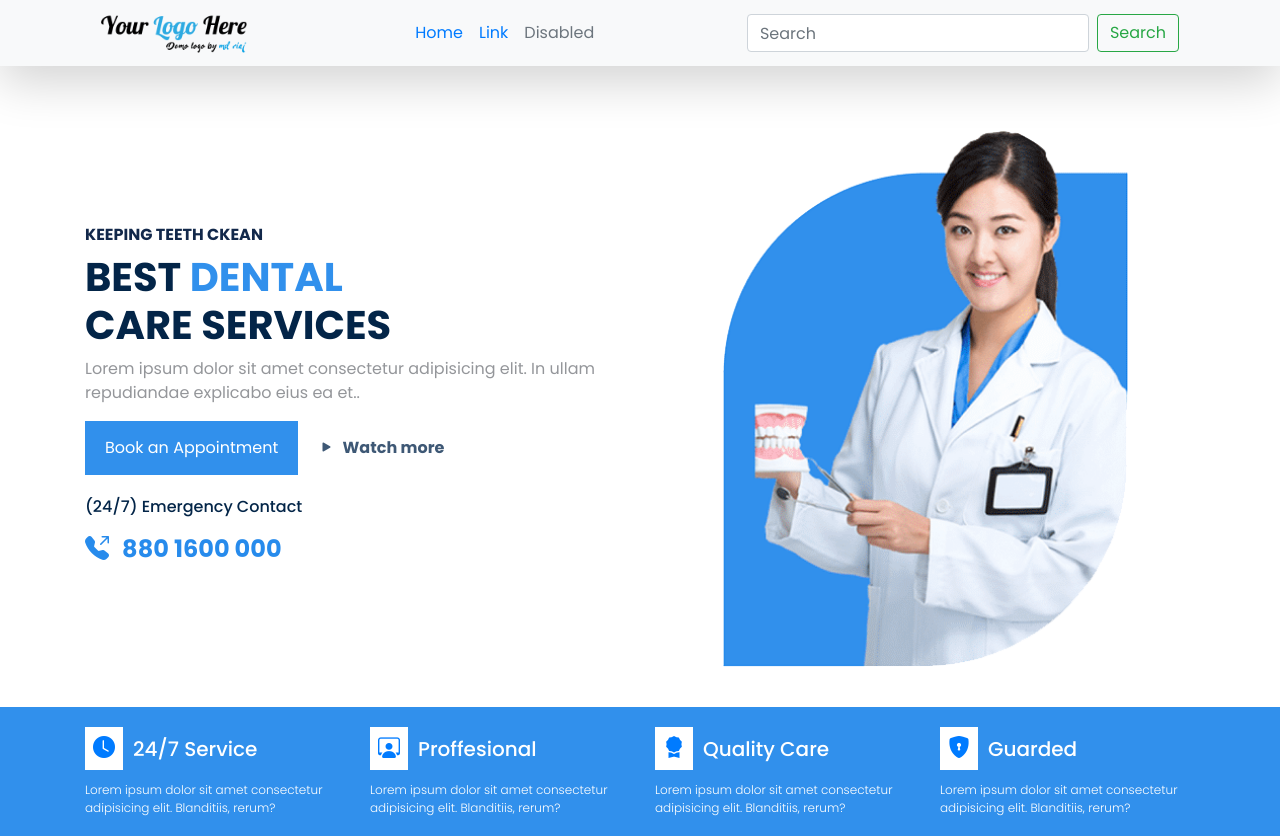
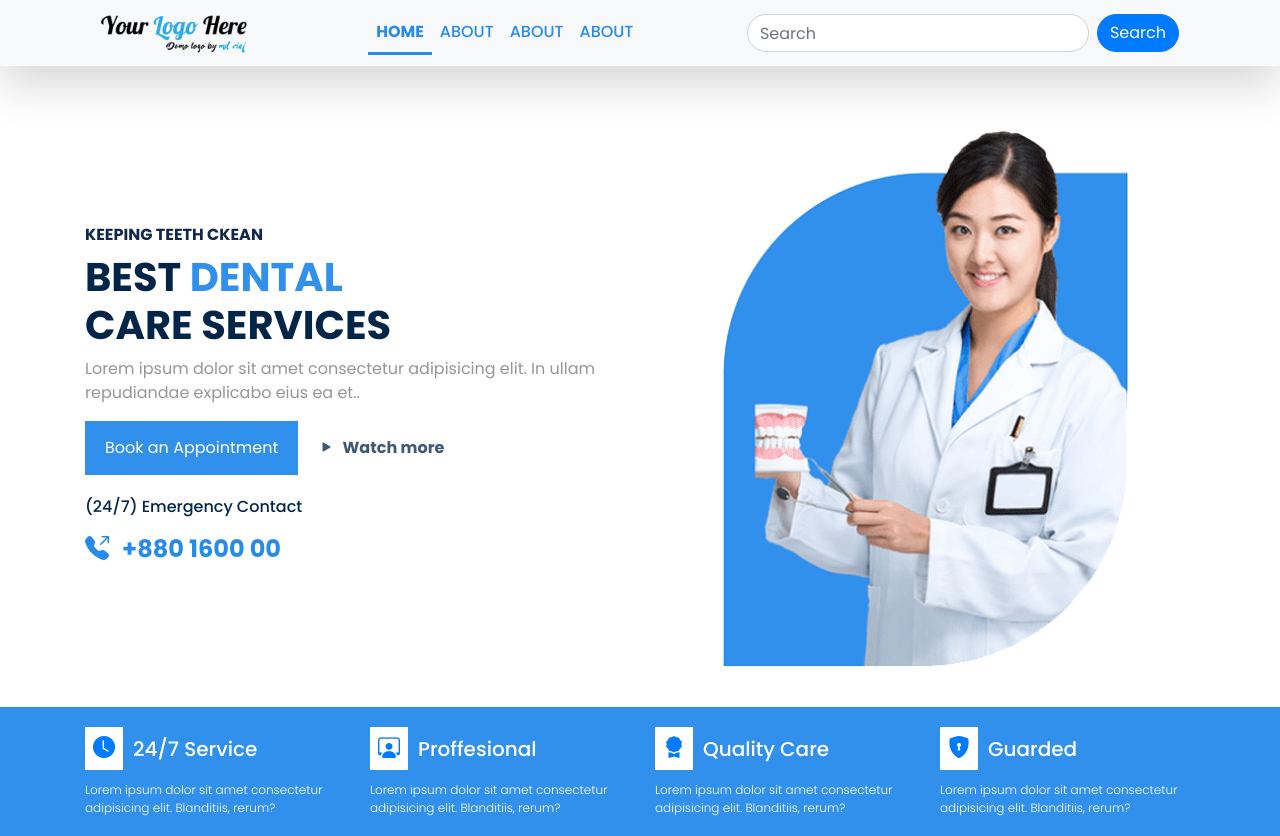
Before and after one commit to msriaj/medic, a plain HTML site: page index.html in a window 1280 px wide. Shown: the top 836 px of the page. Drawn offline with nearby package versions, Linux system fonts and the light colour scheme.

Commit message:
header fixed

```diff
--- a/index.html
+++ b/index.html
@@ -31,21 +31,25 @@
                                 <a class="nav-link" href="#">Home <span class="sr-only">(current)</span></a>
                             </li>
                             <li class="nav-item">
-                                <a class="nav-link" href="#">Link</a>
+                                <a class="nav-link" href="#">About</a>
                             </li>
                             <li class="nav-item">
-                                <a class="nav-link disabled" href="#" tabindex="-1" aria-disabled="true">Disabled</a>
+                                <a class="nav-link" href="#">About</a>
                             </li>
+                            <li class="nav-item">
+                                <a class="nav-link" href="#">About</a>
+                            </li>
+
                         </ul>
                         <form class="form-inline my-2 my-lg-0">
-                            <input class="form-control mr-sm-2" type="search" placeholder="Search">
-                            <button class="btn btn-outline-success my-2 my-sm-0" type="submit">Search</button>
+                            <input class="form-control mr-sm-2 rounded-pill" type="search" placeholder="Search">
+                            <button class="btn btn-primary my-2 my-sm-0 rounded-pill" type="submit">Search</button>
                         </form>
                     </div>
                 </nav>
             </div>
         </div>
-        <div class="container pt-5 class="my-3"">
+        <div class="container pt-5 class=" my-3"">
             <div class="hero">
                 <div class="row align-items-center pt-3 pb-3">
                     <div class="col-md-6">
@@ -60,7 +64,7 @@
                             more</button>
                         <div class="emrgcy">
                             <p>(24/7) Emergency Contact</p>
-                            <h4> <i class="bi bi-telephone-outbound-fill mr-2"></i> 880 1600 000</h4>
+                            <h4> <i class="bi bi-telephone-outbound-fill mr-2"></i> +880 1600 00</h4>
                         </div>
                     </div>
                     <div class="col-md-6 d-flex align-items-center justify-content-center">
@@ -371,11 +375,11 @@
                 <div class="col-md-4">
                     <h4>Qucik Links</h4>
                     <ul>
-                        <li ><a class="text-white" href="">Home</a></li>
-                        <li ><a class="text-white" href="#">About</a></li>
-                        <li ><a class="text-white" href="">Blog</a></li>
-                        <li ><a class="text-white" href="#">Contact US</a></li>
-                        <li ><a class="text-white" href="FAQ">FAQ</a></li>
+                        <li><a class="text-white" href="">Home</a></li>
+                        <li><a class="text-white" href="#">About</a></li>
+                        <li><a class="text-white" href="">Blog</a></li>
+                        <li><a class="text-white" href="#">Contact US</a></li>
+                        <li><a class="text-white" href="FAQ">FAQ</a></li>
                     </ul>
                 </div>
                 <div class="col-md-4">
--- a/style.css
+++ b/style.css
@@ -203,14 +203,30 @@ footer {
 .f-text {
     margin-top: 10px;
 }
-.info-blog a{
+
+.info-blog a {
     color: #fff !important;
 }
-.testimonial img{
+
+.testimonial img {
     width: 70px;
     height: 70px;
 }
+
 .f-logo {
     height: 50px;
     width: 150px;
 }
+
+.nav-link {
+    color: #278BEC;
+    font-weight: 500;
+    text-transform: uppercase;
+}
+
+.nav-link:hover,
+.active .nav-link {
+    color: #278BEC;
+    font-weight: 700;
+    border-bottom: #278BEC 3px solid;
+}
```
